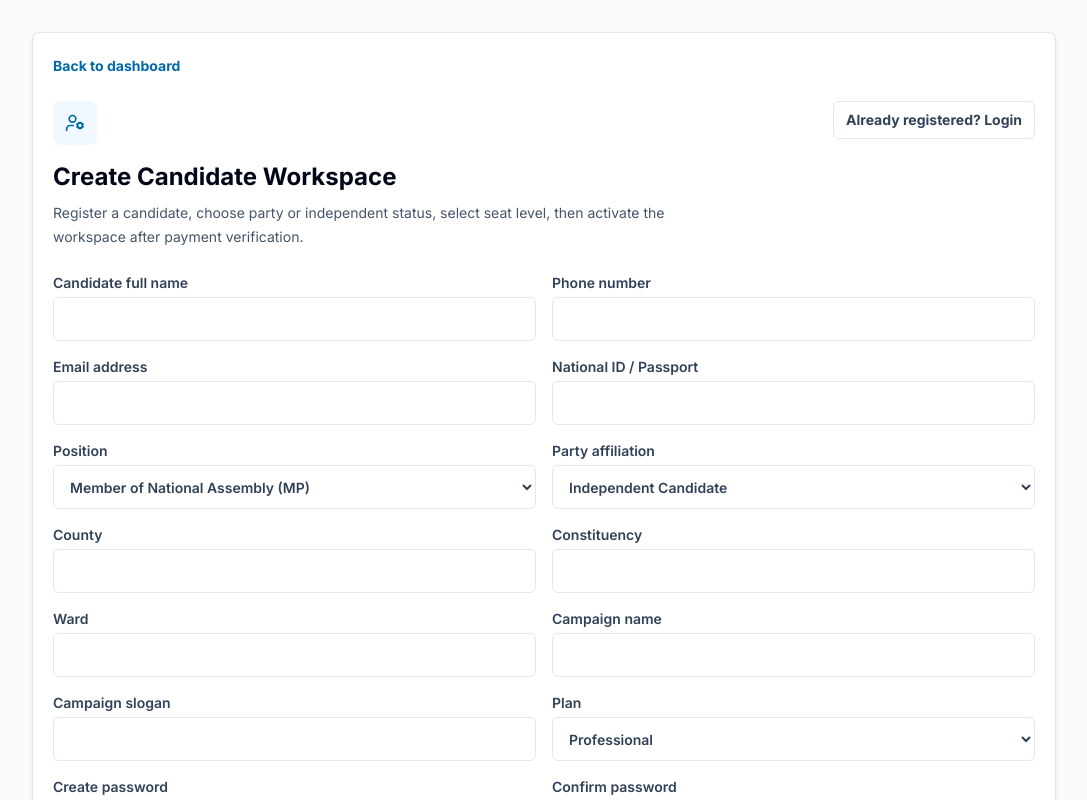
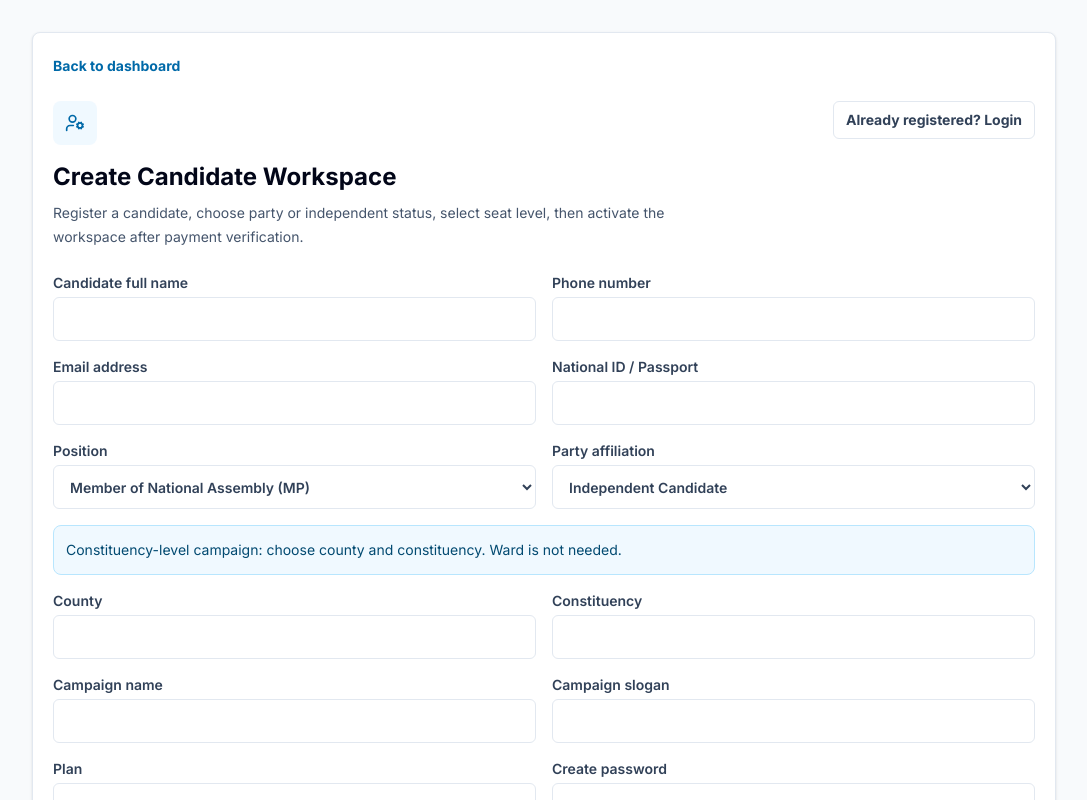
Before and after one commit to timsila18/Jukwaa, a Next.js app: page /signup/candidate in a window 1280 px wide. Shown: the top 800 px of the page, without its empty margins (96-1183 px from the left). Built offline with nearby package versions, Linux system fonts and the light colour scheme.

Commit message:
fix candidate geography and payment redirect

```diff
--- a/src/app/api/onboarding/candidate/route.ts
+++ b/src/app/api/onboarding/candidate/route.ts
@@ -28,6 +28,17 @@ const planPricing: Record<string, number> = {
   Enterprise: 150000,
 };
 
+const positionGeography: Record<string, { county: boolean; constituency: boolean; ward: boolean }> = {
+  Presidential: { county: false, constituency: false, ward: false },
+  Governor: { county: true, constituency: false, ward: false },
+  Senator: { county: true, constituency: false, ward: false },
+  "Women Representative": { county: true, constituency: false, ward: false },
+  MP: { county: true, constituency: true, ward: false },
+  MCA: { county: true, constituency: true, ward: true },
+  "Party Election": { county: true, constituency: true, ward: true },
+  Referendum: { county: false, constituency: false, ward: false },
+};
+
 export async function POST(request: Request) {
   const limited = await enforceRateLimit(requestKey(request, "candidate-onboarding"), 8, 60_000);
   if (!limited.allowed) {
@@ -42,6 +53,23 @@ export async function POST(request: Request) {
   const supabase = getLooseSupabaseAdmin();
   const authAdmin = getSupabaseAdmin();
   const data = parsed.data;
+  const geography = positionGeography[data.position];
+  const county = geography.county ? data.county?.trim() ?? "" : "";
+  const constituency = geography.constituency ? data.constituency?.trim() ?? "" : "";
+  const ward = geography.ward ? data.ward?.trim() ?? "" : "";
+
+  if (geography.county && !county) {
+    return NextResponse.json({ error: "County is required for this position." }, { status: 400 });
+  }
+
+  if (geography.constituency && !constituency) {
+    return NextResponse.json({ error: "Constituency is required for this position." }, { status: 400 });
+  }
+
+  if (geography.ward && !ward) {
+    return NextResponse.json({ error: "Ward is required for this position." }, { status: 400 });
+  }
+
   const slug = slugify(data.campaignName || data.fullName);
   const authEmail = data.email ? data.email.toLowerCase() : loginEmail(data.phoneNumber);
   const accountReference = `JUKWAA-${shortCode(slug.toUpperCase().slice(0, 10) || "CAND")}`;
@@ -67,9 +95,9 @@ export async function POST(request: Request) {
       national_id: data.nationalId || null,
       political_party: data.politicalParty,
       position_contesting: data.position,
-      county: data.county || null,
-      constituency: data.constituency || null,
-      ward: data.ward || null,
+      county: county || null,
+      constituency: constituency || null,
+      ward: ward || null,
       campaign_name: data.campaignName,
       slogan: data.slogan || null,
       active_status: "Draft",
@@ -89,8 +117,8 @@ export async function POST(request: Request) {
     candidate_name: data.fullName,
     position_targeted: data.position,
     political_party: data.politicalParty,
-    county: data.county || null,
-    constituency: data.constituency || null,
+    county: county || null,
+    constituency: constituency || null,
     slogan: data.slogan || null,
     election_year: 2027,
     active_status: "Draft",
@@ -157,9 +185,9 @@ export async function POST(request: Request) {
     national_id: data.nationalId || null,
     position_contesting: data.position,
     political_party: data.politicalParty,
-    county: data.county || null,
-    constituency: data.constituency || null,
-    ward: data.ward || null,
+    county: county || null,
+    constituency: constituency || null,
+    ward: ward || null,
     campaign_name: data.campaignName,
     slogan: data.slogan || null,
     plan: data.plan,
--- a/src/app/payment/confirm/page.tsx
+++ b/src/app/payment/confirm/page.tsx
@@ -5,7 +5,17 @@ import { useState } from "react";
 import { Smartphone } from "lucide-react";
 
 export default function PaymentConfirmPage() {
-  const [form, setForm] = useState({ applicationId: "", accountReference: "", phoneNumber: "", amountKes: "", mpesaReceiptNumber: "", channel: "Manual Paybill" });
+  const [form, setForm] = useState(() => {
+    const params = typeof window === "undefined" ? new URLSearchParams() : new URLSearchParams(window.location.search);
+    return {
+      applicationId: params.get("applicationId") ?? "",
+      accountReference: params.get("accountReference") ?? "",
+      phoneNumber: params.get("phoneNumber") ?? "",
+      amountKes: params.get("amountKes") ?? "",
+      mpesaReceiptNumber: "",
+      channel: "Manual Paybill",
+    };
+  });
   const [status, setStatus] = useState("");
   const [stkStatus, setStkStatus] = useState("");
   const [error, setError] = useState("");
--- a/src/app/signup/candidate/page.tsx
+++ b/src/app/signup/candidate/page.tsx
@@ -2,6 +2,7 @@
 
 import Link from "next/link";
 import { useState } from "react";
+import { useRouter } from "next/navigation";
 import { UserCog } from "lucide-react";
 import { candidatePositionScopes, partyAffiliationOptions } from "@/lib/demo-data";
 
@@ -14,7 +15,19 @@ const positionValues: Record<string, string> = {
   mca: "MCA",
 };
 
+const positionGeography: Record<string, { county: boolean; constituency: boolean; ward: boolean; helper: string }> = {
+  Presidential: { county: false, constituency: false, ward: false, helper: "National campaign: no county, constituency, or ward is required." },
+  Governor: { county: true, constituency: false, ward: false, helper: "County-level campaign: choose the county only." },
+  Senator: { county: true, constituency: false, ward: false, helper: "County-level campaign: choose the county only." },
+  "Women Representative": { county: true, constituency: false, ward: false, helper: "County-level campaign: choose the county only." },
+  MP: { county: true, constituency: true, ward: false, helper: "Constituency-level campaign: choose county and constituency. Ward is not needed." },
+  MCA: { county: true, constituency: true, ward: true, helper: "Ward-level campaign: choose county, constituency, and ward." },
+  "Party Election": { county: true, constituency: true, ward: true, helper: "Choose the geography that applies to the party election." },
+  Referendum: { county: false, constituency: false, ward: false, helper: "National issue campaign: no electoral geography is required." },
+};
+
 export default function CandidateSignupPage() {
+  const router = useRouter();
   const [form, setForm] = useState({
     fullName: "",
     phoneNumber: "",
@@ -33,9 +46,19 @@ export default function CandidateSignupPage() {
   });
   const [status, setStatus] = useState("");
   const [error, setError] = useState("");
+  const geography = positionGeography[form.position] ?? positionGeography.MP;
 
   function update(key: keyof typeof form, value: string) {
-    setForm((current) => ({ ...current, [key]: value }));
+    setForm((current) => {
+      const next = { ...current, [key]: value };
+      if (key === "position") {
+        const scope = positionGeography[value] ?? positionGeography.MP;
+        if (!scope.county) next.county = "";
+        if (!scope.constituency) next.constituency = "";
+        if (!scope.ward) next.ward = "";
+      }
+      return next;
+    });
   }
 
   async function submitCandidate() {
@@ -43,6 +66,18 @@ export default function CandidateSignupPage() {
     setError("");
     if (form.password !== form.confirmPassword) {
       setError("Passwords do not match.");
+      return;
+    }
+    if (geography.county && !form.county.trim()) {
+      setError("County is required for this position.");
+      return;
+    }
+    if (geography.constituency && !form.constituency.trim()) {
+      setError("Constituency is required for this position.");
+      return;
+    }
+    if (geography.ward && !form.ward.trim()) {
+      setError("Ward is required for this position.");
       return;
     }
     const response = await fetch("/api/onboarding/candidate", {
@@ -55,7 +90,14 @@ export default function CandidateSignupPage() {
       setError(payload.error ?? "Could not create candidate workspace.");
       return;
     }
-    setStatus(`Workspace created in payment-pending state. Pay KES ${payload.amountDueKes.toLocaleString()} to Paybill ${payload.paybillNumber}, account ${payload.accountReference}.`);
+    setStatus(`Workspace created. Redirecting to payment for account ${payload.accountReference}.`);
+    const params = new URLSearchParams({
+      applicationId: payload.applicationId ?? "",
+      accountReference: payload.accountReference ?? "",
+      phoneNumber: form.phoneNumber,
+      amountKes: String(payload.amountDueKes ?? ""),
+    });
+    router.push(`/payment/confirm?${params.toString()}`);
   }
 
   return (
@@ -89,9 +131,10 @@ export default function CandidateSignupPage() {
               {partyAffiliationOptions.map((option) => <option key={option.id} value={option.displayName}>{option.displayName}</option>)}
             </select>
           </label>
-          <label className="block text-sm font-semibold text-slate-700">County<input className="mt-1 h-11 w-full rounded-md border border-slate-200 px-3 text-sm outline-none focus:border-sky-500" onChange={(event) => update("county", event.target.value)} value={form.county} /></label>
-          <label className="block text-sm font-semibold text-slate-700">Constituency<input className="mt-1 h-11 w-full rounded-md border border-slate-200 px-3 text-sm outline-none focus:border-sky-500" onChange={(event) => update("constituency", event.target.value)} value={form.constituency} /></label>
-          <label className="block text-sm font-semibold text-slate-700">Ward<input className="mt-1 h-11 w-full rounded-md border border-slate-200 px-3 text-sm outline-none focus:border-sky-500" onChange={(event) => update("ward", event.target.value)} value={form.ward} /></label>
+          <div className="rounded-lg border border-sky-200 bg-sky-50 p-3 text-sm leading-6 text-sky-900 md:col-span-2">{geography.helper}</div>
+          {geography.county ? <label className="block text-sm font-semibold text-slate-700">County<input className="mt-1 h-11 w-full rounded-md border border-slate-200 px-3 text-sm outline-none focus:border-sky-500" onChange={(event) => update("county", event.target.value)} value={form.county} /></label> : null}
+          {geography.constituency ? <label className="block text-sm font-semibold text-slate-700">Constituency<input className="mt-1 h-11 w-full rounded-md border border-slate-200 px-3 text-sm outline-none focus:border-sky-500" onChange={(event) => update("constituency", event.target.value)} value={form.constituency} /></label> : null}
+          {geography.ward ? <label className="block text-sm font-semibold text-slate-700">Ward<input className="mt-1 h-11 w-full rounded-md border border-slate-200 px-3 text-sm outline-none focus:border-sky-500" onChange={(event) => update("ward", event.target.value)} value={form.ward} /></label> : null}
           <label className="block text-sm font-semibold text-slate-700">Campaign name<input className="mt-1 h-11 w-full rounded-md border border-slate-200 px-3 text-sm outline-none focus:border-sky-500" onChange={(event) => update("campaignName", event.target.value)} value={form.campaignName} /></label>
           <label className="block text-sm font-semibold text-slate-700">Campaign slogan<input className="mt-1 h-11 w-full rounded-md border border-slate-200 px-3 text-sm outline-none focus:border-sky-500" onChange={(event) => update("slogan", event.target.value)} value={form.slogan} /></label>
           <label className="block text-sm font-semibold text-slate-700">
```
